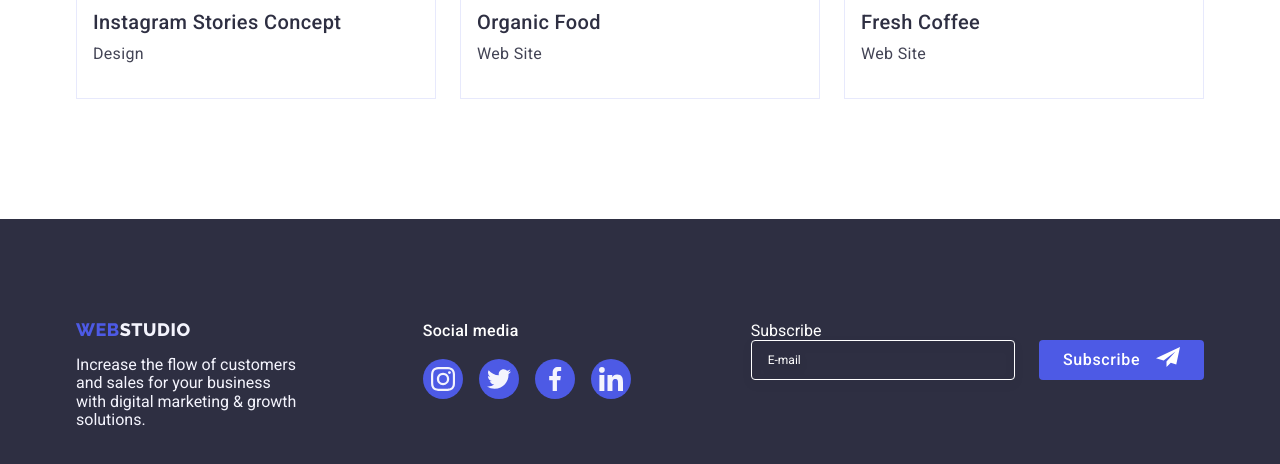
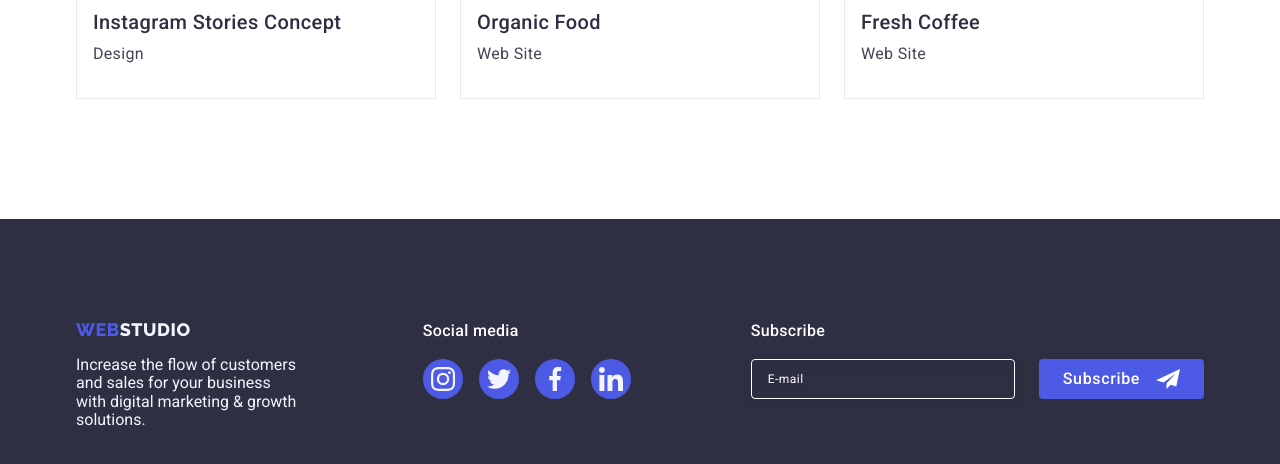
Before and after one commit to liashevchenko/goit-markup-hw-05, a plain HTML site: page portfolio.html in a window 1280 px wide. Shown: the part 1551-2015 px from the top of the page. Drawn offline with nearby package versions, Linux system fonts and the light colour scheme.

Commit message:
final fix

```diff
--- a/css/styles.css
+++ b/css/styles.css
@@ -437,20 +437,19 @@ ul {
   flex-shrink: 0;
   padding-left: 16px;
   font-size: 12px;
-  line-height: 0.04em;
+  letter-spacing: 0.04em;
   line-height: 1.5;
   filter: drop-shadow(0px 4px 4px rgba(0, 0, 0, 0.15));
 }
 .footer-input::placeholder {
   font-size: 12px;
-  line-height: 0.04em;
+  letter-spacing: 0.04em;
   color: var(--white, #fff);
 }
 .footer-form-btn {
   color: currentColor;
   padding: 8px 24px;
   display: inline-flex;
-  gap: 16px;
   justify-content: center;
   align-items: center;
   cursor: pointer;
@@ -471,6 +470,7 @@ ul {
 }
 .subcsribe-icon {
   fill: var(--white);
+  margin-left: 16px;
 }
 
 /* Modal window */
@@ -687,6 +687,7 @@ ul {
   font-weight: 500;
   line-height: 1.5;
   letter-spacing: 0.04em;
+  color: var(--white);
 }
 .form-send-btn:hover,
 .form-send-btn:focus {
--- a/portfolio.html
+++ b/portfolio.html
@@ -335,9 +335,10 @@
           </ul>
         </div>
 
+        <div class="footer-form-wraper">
+          <p class="footer-form-caption">Subscribe</p>
           <form class="footer-form">
-          <div class="footer-input-wrap">
-            <label for="footer-email" class="footer-label">Subscribe</label>
+            <label for="footer-email" class="footer-label">
               <input
                 class="footer-input"
                 type="email"
@@ -345,16 +346,16 @@
                 name="footer-email"
                 placeholder="E-mail"
               />
-          </div>
+            </label>
+
             <button type="submit" class="footer-form-btn">
               Subscribe
-            <span class="subcsribe-icon-span">
               <svg class="subcsribe-icon" width="24" height="24">
                 <use href="./images/icons.svg#icon-paper-airplane"></use>
               </svg>
-            </span>
             </button>
           </form>
+        </div>
       </div>
     </footer>
   </body>
```
Also changed, not shown: index.html (+1 -1 lines). Lines whose indentation alone changed are shown as unchanged.
